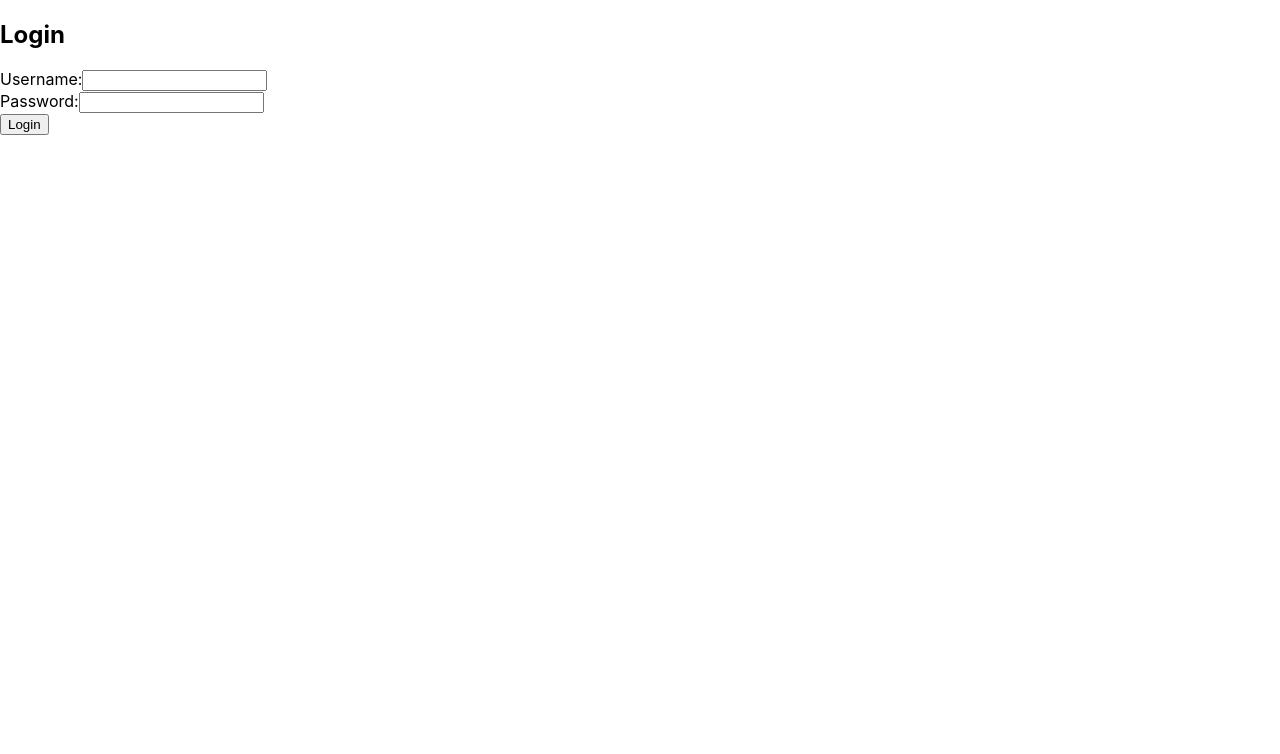
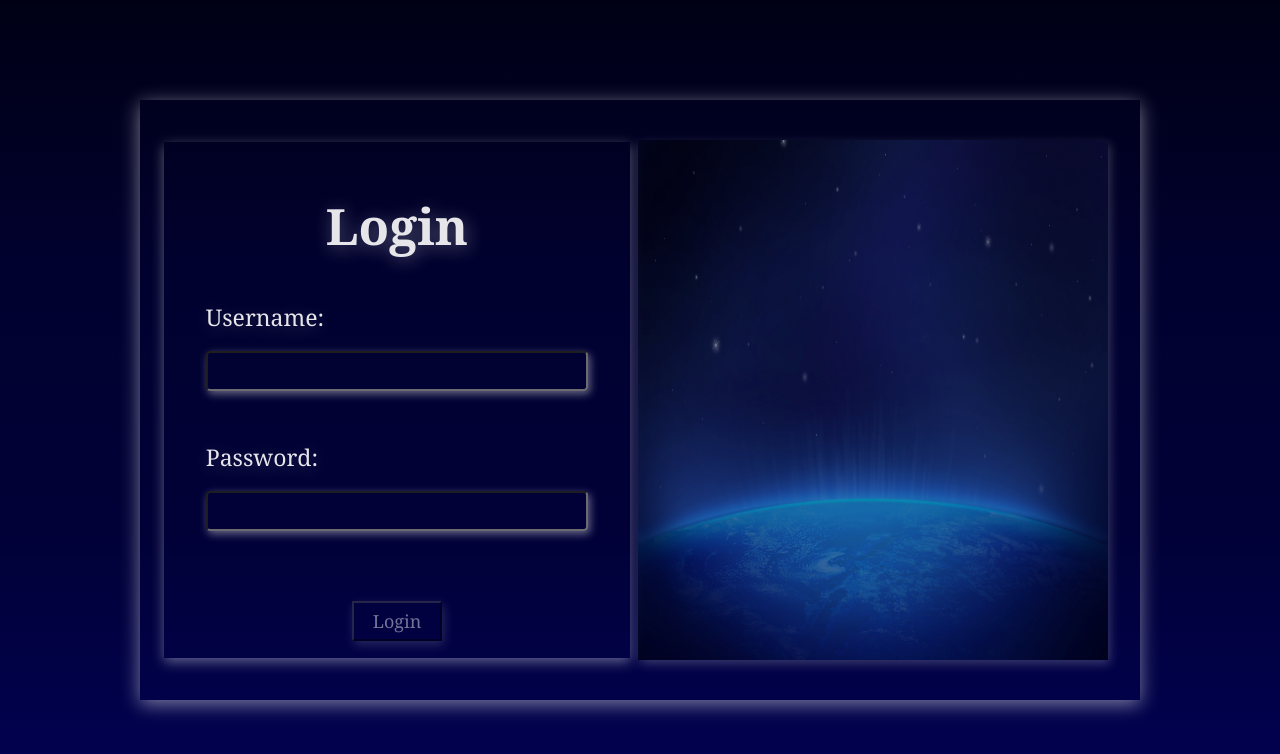
Before and after one commit to wilmer3004/Front-End_Prueba2, a React (Create React App) app in the folder prueba2frontend/: page / in a window 1280 px wide. Shown: the top 754 px of the page. Built offline with nearby package versions, Linux system fonts and the light colour scheme.

Commit message:
finish login

```diff
--- a/prueba2frontend/package.json
+++ b/prueba2frontend/package.json
@@ -7,6 +7,7 @@
     "@testing-library/react": "^13.4.0",
     "@testing-library/user-event": "^13.5.0",
     "axios": "^1.6.5",
+    "js-cookie": "^3.0.5",
     "react": "^18.2.0",
     "react-dom": "^18.2.0",
     "react-router-dom": "^6.21.2",
--- /dev/null
+++ b/prueba2frontend/src/components/login/Login.css
@@ -0,0 +1,100 @@
+.login-page{
+    width: 100vw;
+    height: 100vh;
+    display: flex;
+    justify-content: center;
+    align-items: center;
+    background: linear-gradient(#000015, #01012f, #010138, #010154) ;
+}
+.login-container{
+    width: 450px;
+    height: 500px;
+    background: transparent;
+    display: flex;
+    align-items: center;
+    flex-direction: column;
+    border: 8px solid transparent;
+    box-shadow: 0 4px 12px rgba(255, 255, 255, 0.42);
+
+
+
+}
+.login-container h2{
+    color: #ffffff;
+    font-size: 50px;
+    text-shadow: 2px 3px 18px rgba(255, 255, 255, 0.37);
+    font-family: Cambria, serif;
+
+}
+
+.container-information-login{
+    justify-content: center;
+    align-items: center;
+    display: flex;
+    width: 1000px;
+    height: 600px;
+    background: transparent;
+    box-shadow: 0 4px 18px rgba(255, 255, 255, 0.55);
+    opacity: 0.9;
+
+
+}
+.img-login{
+    width: 470px;
+    height: 520px;
+    border: 8px solid transparent;
+
+}
+.img-login img{
+    background-size: cover;
+    background-repeat: no-repeat;
+    width: 100%;
+    height: 100%;
+    opacity: 0.7;
+    box-shadow: 2px 4px 10px rgba(255, 255, 255, 0.34);
+
+
+
+}
+
+.img-login img:hover{
+    opacity: 0.9;
+}
+
+.login-container label{
+    color: #ffffff;
+    font-size: 23px;
+    text-shadow: 2px 3px 18px rgba(255, 255, 255, 0.26);
+    display: flex;
+    flex-direction: column;
+    gap: 18px;
+    width: 85%;
+    margin-bottom: 50px;
+    font-family: Cambria, serif;
+}
+.login-container label input{
+    box-shadow: 2px 3px 8px rgba(255, 255, 255, 0.45);
+    background: transparent;
+    border-radius: 4px;
+    height: 20px;
+    color: white;
+    padding: 8px;
+}
+
+.login-container button{
+    margin-top: 20px;
+    width: 90px;
+    height: 40px;
+    color: #ffffff;
+    background: transparent;
+    box-shadow: 2px 4px 10px rgba(255, 255, 255, 0.34);
+    font-size: 18px;
+    opacity: 0.5;
+    font-family: Cambria, serif;
+
+}
+
+.login-container button:hover{
+    opacity: 1;
+    cursor: pointer;
+}
--- a/prueba2frontend/src/components/login/Login.js
+++ b/prueba2frontend/src/components/login/Login.js
@@ -1,5 +1,8 @@
 import React, { useState } from 'react';
 import axios from "../../api/Api";
+import Cookies from "js-cookie";
+import "./Login.css";
+import login from "../../assets/img/login.jpeg";
 
 const apiUrl = '/auth/login'
 const Login = () => {
@@ -13,6 +16,11 @@ const Login = () => {
         }
         try {
             const response = await axios.post(apiUrl, data);
+            const token = response.data.token;
+
+            Cookies.set('authToken', token);
+
+
             console.log('Login successful:', response.data);
         } catch (error) {
             console.error('Login failed:', error.response ? error.response.data : error.message);
@@ -20,19 +28,26 @@ const Login = () => {
     };
 
     return (
-        <div>
+        <div className={"login-page"}>
+            <div className={"container-information-login"}>
+                <div className={"login-container"}>
                     <h2>Login</h2>
                     <label>
                         Username:
-                <input type="text" value={username} onChange={(e) => setUsername(e.target.value)} />
+                        <input type="text" value={username} onChange={(e) => setUsername(e.target.value)}/>
                     </label>
-            <br />
                     <label>
                         Password:
-                <input type="password" value={password} onChange={(e) => setPassword(e.target.value)} />
+                        <input type="password" value={password} onChange={(e) => setPassword(e.target.value)}/>
                     </label>
-            <br />
                     <button onClick={handleLogin}>Login</button>
+                </div>
+                <div className={"img-login"}>
+                    <img src={login} alt={"Imagen Login"}/>
+                </div>
+
+            </div>
+
         </div>
     );
 };
```
Also changed, not shown: prueba2frontend/src/assets/img/login.jpeg (added), 1 other file (tests, documents, lock files or other folders). Lines whose indentation alone changed are shown as unchanged.
